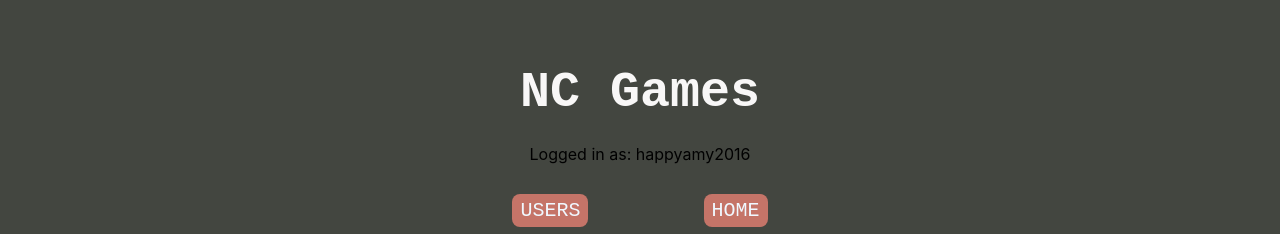
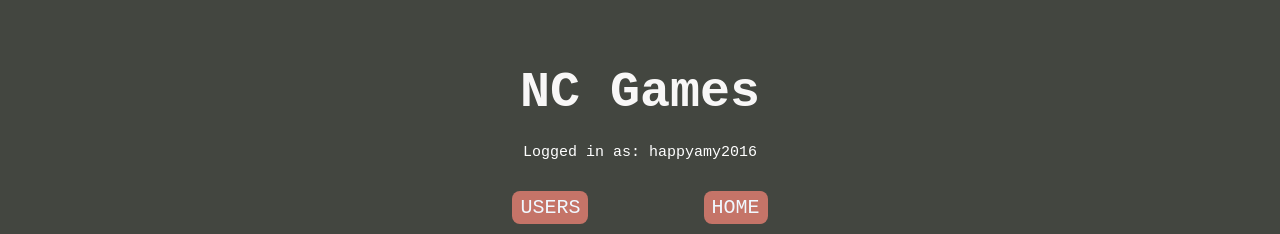
Before and after one commit to fatfroggo/nc-games, a React (Create React App) app: page /users in a window 1280 px wide. Shown: the top 234 px of the page. Built offline with nearby package versions, Linux system fonts and the light colour scheme; no server answers.

Commit message:
added pagination buttons

```diff
--- a/src/App.css
+++ b/src/App.css
@@ -39,6 +39,12 @@ h1 {
 
 .header {
   margin-bottom: 3%;
+}
+
+.log-in {
+  color: white;
+  font-family: monospace;
+  font-size: 15px;
 }
 
 
--- a/src/api.js
+++ b/src/api.js
@@ -4,8 +4,10 @@ const gamesReviewsApi = axios.create({
   baseURL: "https://fatfroggo-games-database.cyclic.app/api",
 });
 
-export const getReviews = (category, sorted_by) => {
-  return gamesReviewsApi.get("/reviews", { params: { category : category, sort_by: sorted_by}}).then((res) => {
+export const getReviews = (category, sorted_by, page) => {
+  console.log(page)
+  console.log('hi')
+  return gamesReviewsApi.get("/reviews", { params: { category : category, sort_by: sorted_by, p: page}}).then((res) => {
     return res.data.reviews;
   })
 };
--- a/src/components/Header.jsx
+++ b/src/components/Header.jsx
@@ -8,7 +8,7 @@ const Header = () => {
     return (
         <main className="header">
     <h1>NC Games</h1>
-    <p>Logged in as: {user.username}</p>
+    <p className="log-in">Logged in as: {user.username}</p>
     </main>
     )
 }
--- /dev/null
+++ b/src/components/Pages.jsx
@@ -0,0 +1,22 @@
+const Pages = ({page, setPage, reviewsList, selectedCategory}) => {
+
+    const handleBack = () => {
+        if(page > 1) setPage(page -= 1)
+    }
+
+    const handleNext = () => {
+        if(!selectedCategory && reviewsList.length === 10) {
+            setPage(page += 1)
+        }
+    }
+
+return (
+  <>
+    <button className="button" onClick={handleBack}>Back</button>
+    <button className="button" onClick={handleNext}>Next</button>
+  </>
+);
+
+}
+
+export default Pages;
--- a/src/components/Reviews.jsx
+++ b/src/components/Reviews.jsx
@@ -2,6 +2,7 @@ import { useEffect, useState } from "react";
 import { Link, useNavigate } from "react-router-dom";
 import { getReviews } from "../api";
 import CategorySort from "./CategorySort";
+import Pages from "./Pages";
 import SortReviews from "./SortReviews";
 
 const Reviews = ({ setErrorMessage }) => {
@@ -10,10 +11,11 @@ const Reviews = ({ setErrorMessage }) => {
   const [sortedBy, setSortedBy] = useState(undefined);
   const [reviewsLoading, setReviewsLoading] = useState(true)
   const navigate = useNavigate()
+  const [page, setPage] = useState(1)
 
   useEffect(
     () => {
-      getReviews(selectedCategory, sortedBy).then((reviews) => {
+      getReviews(selectedCategory, sortedBy, page).then((reviews) => {
         setReviewsList(reviews);
         setReviewsLoading(false)
       })
@@ -21,7 +23,7 @@ const Reviews = ({ setErrorMessage }) => {
         navigate("/invalidRequest")
       })
     },
-    [selectedCategory, sortedBy, navigate]
+    [selectedCategory, sortedBy, navigate, page]
   );
 
    if (reviewsLoading) {
@@ -67,6 +69,7 @@ const Reviews = ({ setErrorMessage }) => {
           );
         })}
       </ul>
+      <Pages page={page} setPage={setPage} reviewsList={reviewsList} selectedCategory={selectedCategory}/>
     </div>
   );
 };
```
